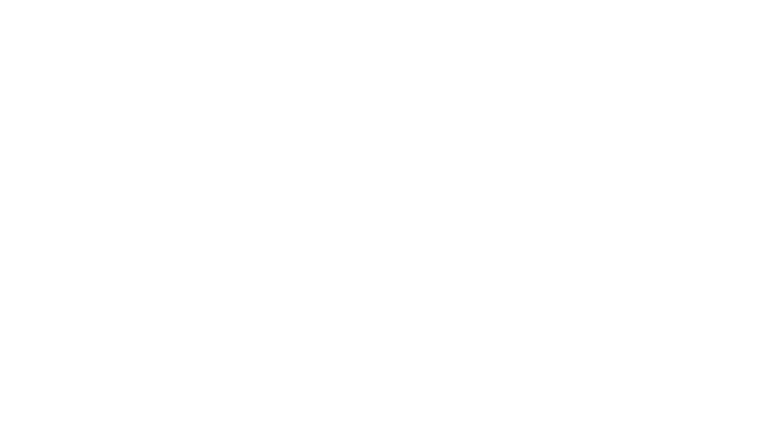
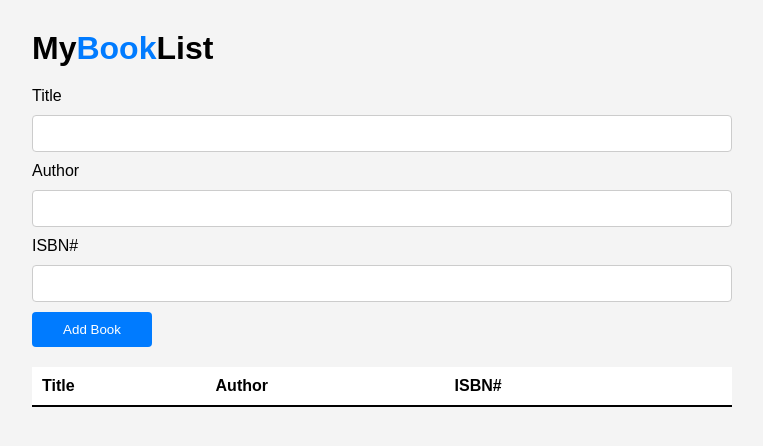
Before and after one commit to acciojob/book-list-sameer98176, a website: page main.html in a window 1280 px wide. Shown: the whole page, without its empty margins (258-1021 px from the left). Drawn offline with Linux system fonts and the light colour scheme.

Commit message:
created a submission

```diff
--- a/main.html
+++ b/main.html
@@ -1,16 +1,41 @@
 <!DOCTYPE html>
-
 <html>
-
 <head>
-	<link rel="stylesheet" href="styles.css">
+    <title>MyBookList</title>
+    <link rel="stylesheet" href="styles.css">
 </head>
 
 <body>
-	<!-- the entire body must be written by student -->
-    <script type="text/javascript" src="./script.js">
-</script>
 
+<div class="container">
+    <h1>My<span>Book</span>List</h1>
+
+    <div class="form-group">
+        <label>Title</label>
+        <input type="text" id="title">
+
+        <label>Author</label>
+        <input type="text" id="author">
+
+        <label>ISBN#</label>
+        <input type="text" id="isbn">
+
+        <button id="addBtn">Add Book</button>
+    </div>
+
+    <table id="book-list">
+        <thead>
+            <tr>
+                <th>Title</th>
+                <th>Author</th>
+                <th>ISBN#</th>
+                <th></th>
+            </tr>
+        </thead>
+        <tbody></tbody>
+    </table>
+</div>
+
+<script src="script.js"></script>
 </body>
-
 </html>
--- a/script.js
+++ b/script.js
@@ -1 +1,36 @@
 //your JS code here. If required.
+document.getElementById("addBtn").addEventListener("click", addBook);
+
+function addBook(){
+    let title = document.getElementById("title").value;
+    let author = document.getElementById("author").value;
+    let isbn = document.getElementById("isbn").value;
+
+    if(title === "" || author === "" || isbn === ""){
+        alert("Please fill all fields");
+        return;
+    }
+
+    let table = document.querySelector("#book-list tbody");
+
+    let row = document.createElement("tr");
+
+    row.innerHTML = `
+        <td>${title}</td>
+        <td>${author}</td>
+        <td>${isbn}</td>
+        <td><button class="delete">X</button></td>
+    `;
+
+    table.appendChild(row);
+
+    // delete function
+    row.querySelector(".delete").addEventListener("click", function(){
+        row.remove();
+    });
+
+    // clear inputs
+    document.getElementById("title").value = "";
+    document.getElementById("author").value = "";
+    document.getElementById("isbn").value = "";
+}
--- a/styles.css
+++ b/styles.css
@@ -1 +1,78 @@
 /*  your css code here. If applicable */
+*{
+    margin:0;
+    padding:0;
+    box-sizing:border-box;
+    font-family: Arial, Helvetica, sans-serif;
+}
+
+body{
+    background:#f4f4f4;
+    display:flex;
+    justify-content:center;
+    padding:30px;
+}
+
+.container{
+    width:80%;
+    max-width:700px;
+}
+
+h1{
+    margin-bottom:20px;
+}
+
+h1 span{
+    color:#007bff;
+}
+
+.form-group{
+    display:flex;
+    flex-direction:column;
+    gap:10px;
+}
+
+input{
+    padding:10px;
+    border:1px solid #ccc;
+    border-radius:4px;
+}
+
+button{
+    width:120px;
+    padding:10px;
+    background:#007bff;
+    color:white;
+    border:none;
+    border-radius:4px;
+    cursor:pointer;
+}
+
+button:hover{
+    background:#0056b3;
+}
+
+table{
+    width:100%;
+    border-collapse:collapse;
+    margin-top:20px;
+    background:white;
+}
+
+th, td{
+    padding:10px;
+    text-align:left;
+    border-bottom:1px solid #ccc;
+}
+
+th{
+    border-bottom:2px solid black;
+}
+
+.delete{
+    background:red;
+    color:white;
+    border:none;
+    padding:5px 10px;
+    cursor:pointer;
+}
```
